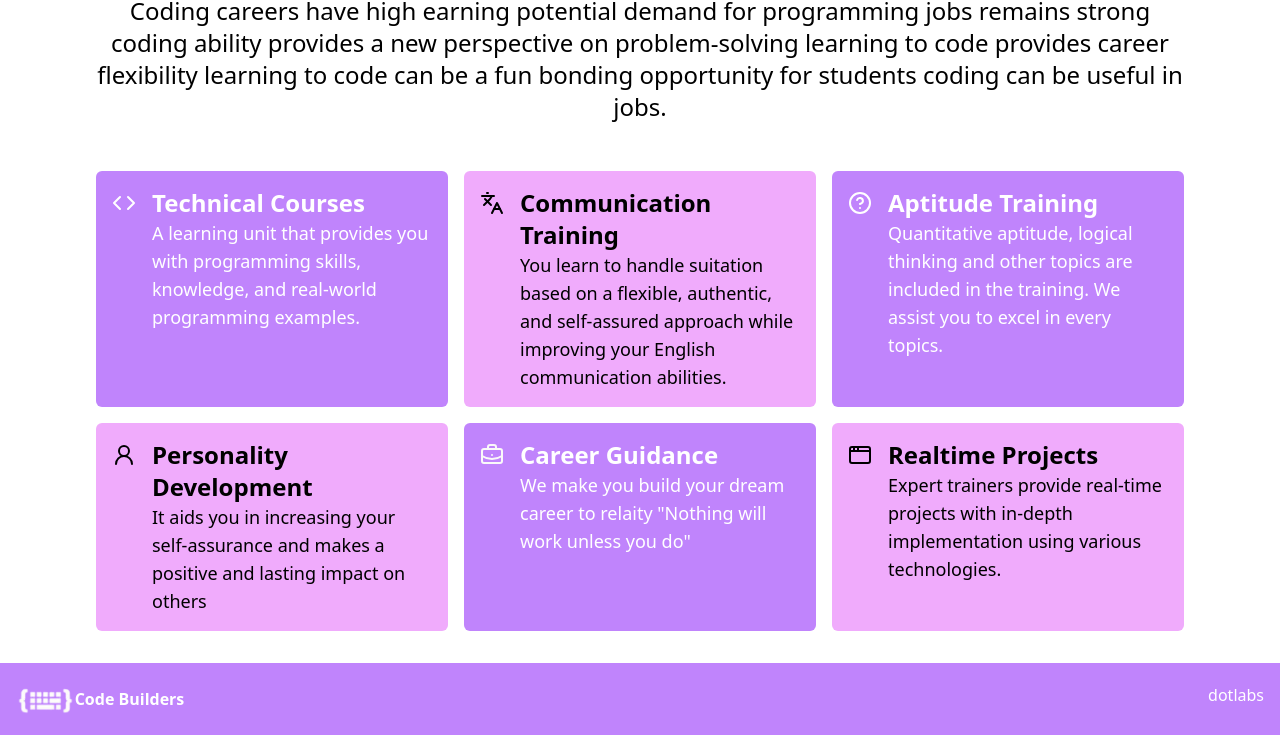
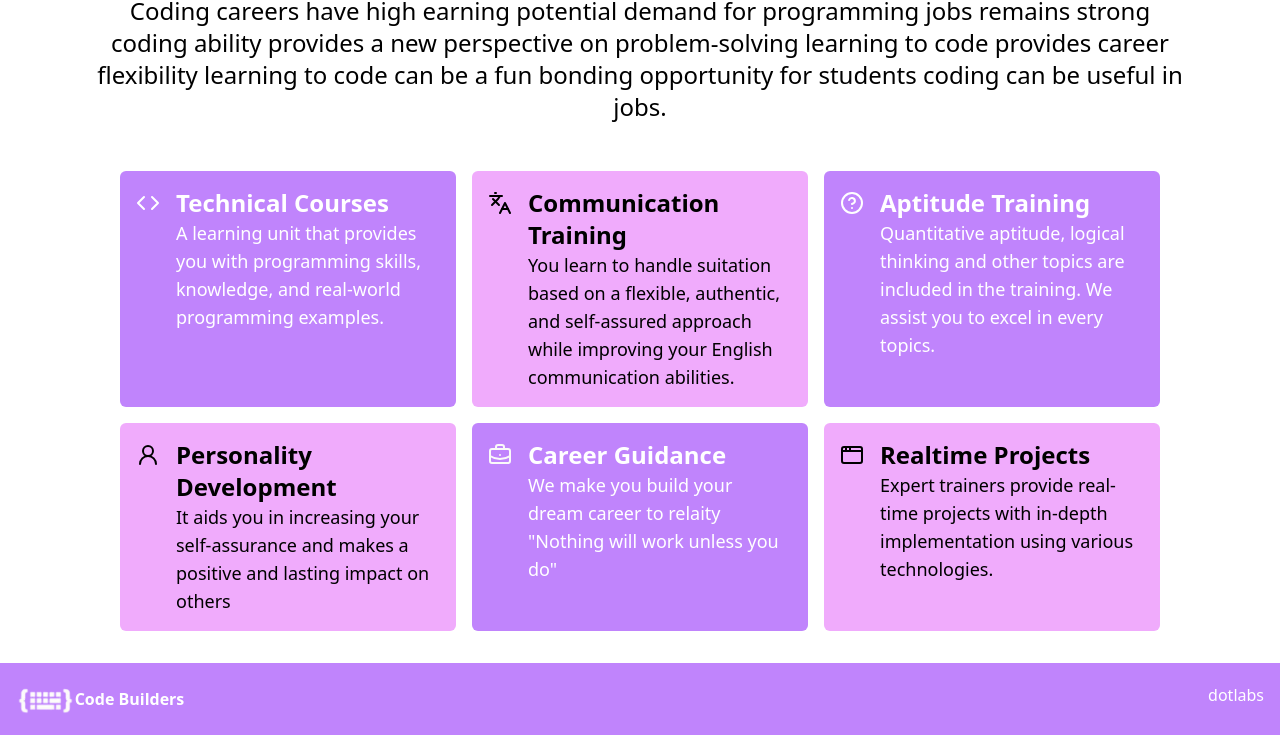
Before and after one commit to INFANT-RYAN/rezposive_Site, a website: page src/index.html in a window 1280 px wide. Shown: the part 743-1478 px from the top of the page. Drawn offline with Linux system fonts and the light colour scheme.

Commit message:
chore: offer md p6

```diff
--- a/src/index.html
+++ b/src/index.html
@@ -68,7 +68,7 @@
         <h2 class="text-4xl lg:text-5xl font-bold bg-gradient-to-r from-purple-500 via-fuchsia-500 to-fuchsia-400 bg-clip-text text-transparent inline-block py-5">What we Offer?</h2>
         <p class="lg:text-2xl flex justify-normal text-xl font-thin leading-7 lg:leading-8">Coding careers have high earning potential demand for programming jobs remains strong coding ability provides a new perspective on problem-solving learning to code provides career flexibility learning to code can be a fun bonding opportunity for students coding can be useful in jobs.</p>
       </div>
-      <section class="mt-10 grid  grid-cols-1 lg:grid-cols-3 gap-x-4">
+      <section class="mt-10 grid  grid-cols-1 md:px-6 lg:grid-cols-3 gap-x-4">
         <div class="flex flex-row gap-4 bg-purple-400 p-4 rounded-md my-2">
           <div class="pt-1"><svg xmlns="http://www.w3.org/2000/svg" width="24" height="24" viewBox="0 0 24 24" fill="none" stroke="#ffffff" stroke-width="2" stroke-linecap="round" stroke-linejoin="round" class="lucide lucide-code"><polyline points="16 18 22 12 16 6"/><polyline points="8 6 2 12 8 18"/></svg><polyline points="16 18 22 12 16 6"/><polyline points="8 6 2 12 8 18"/></svg></div>
           <div class="flex flex-col justify-start">
```
Also changed, not shown: src/output.css.
